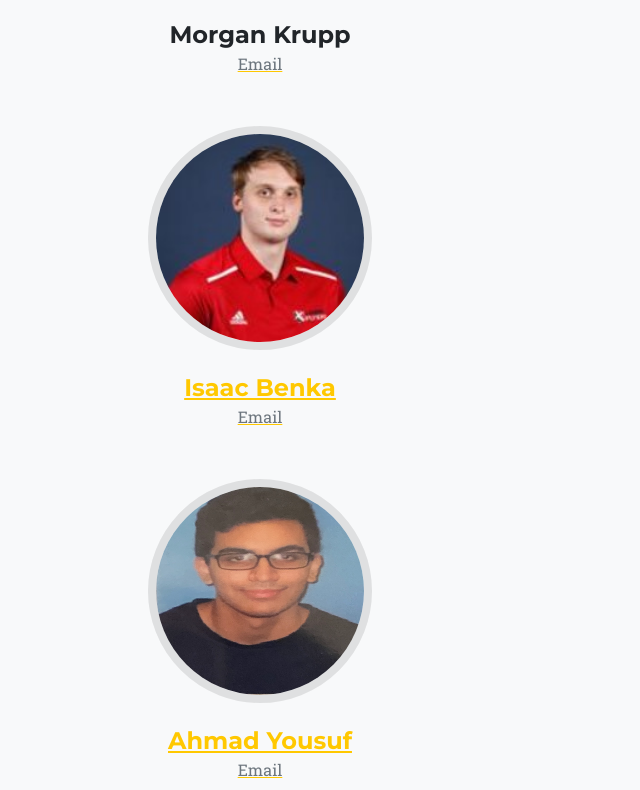
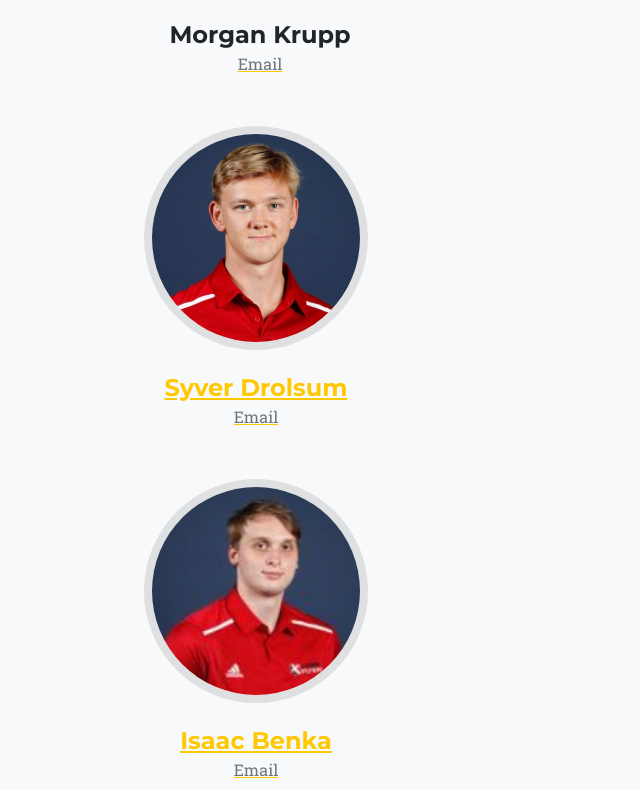
Before and after one commit to QuizMasterInc/kahoot-team, a plain HTML site: page index.html in a window 1280 px wide. Shown: the part 1010-1800 px from the top of the page, without its empty margins (0-640 px from the left). Drawn offline with nearby package versions, Linux system fonts and the light colour scheme.

Commit message:
changed the OUR TEAM part

```diff
--- a/index.html
+++ b/index.html
@@ -155,6 +155,16 @@
 
                         </div>
                     </div>
+                    <div class="row">
+                        <div class="col-lg-4">
+                            <div class="team-member">
+                                <img class="mx-auto rounded-circle" src="Syver.png" alt="Syver Picture" />
+                                <h4>Syver Drolsum</h4>
+                                <a href="mailto:syverdklungsoyr@lewisu.edu">
+                                <p class="text-muted">Email</p>
+
+                            </div>
+                        </div>
                     <div class="col-lg-4">
                         <div class="team-member">
                             <img class="mx-auto rounded-circle" src="assets/img/team/2.jpg" alt="..." />
```
